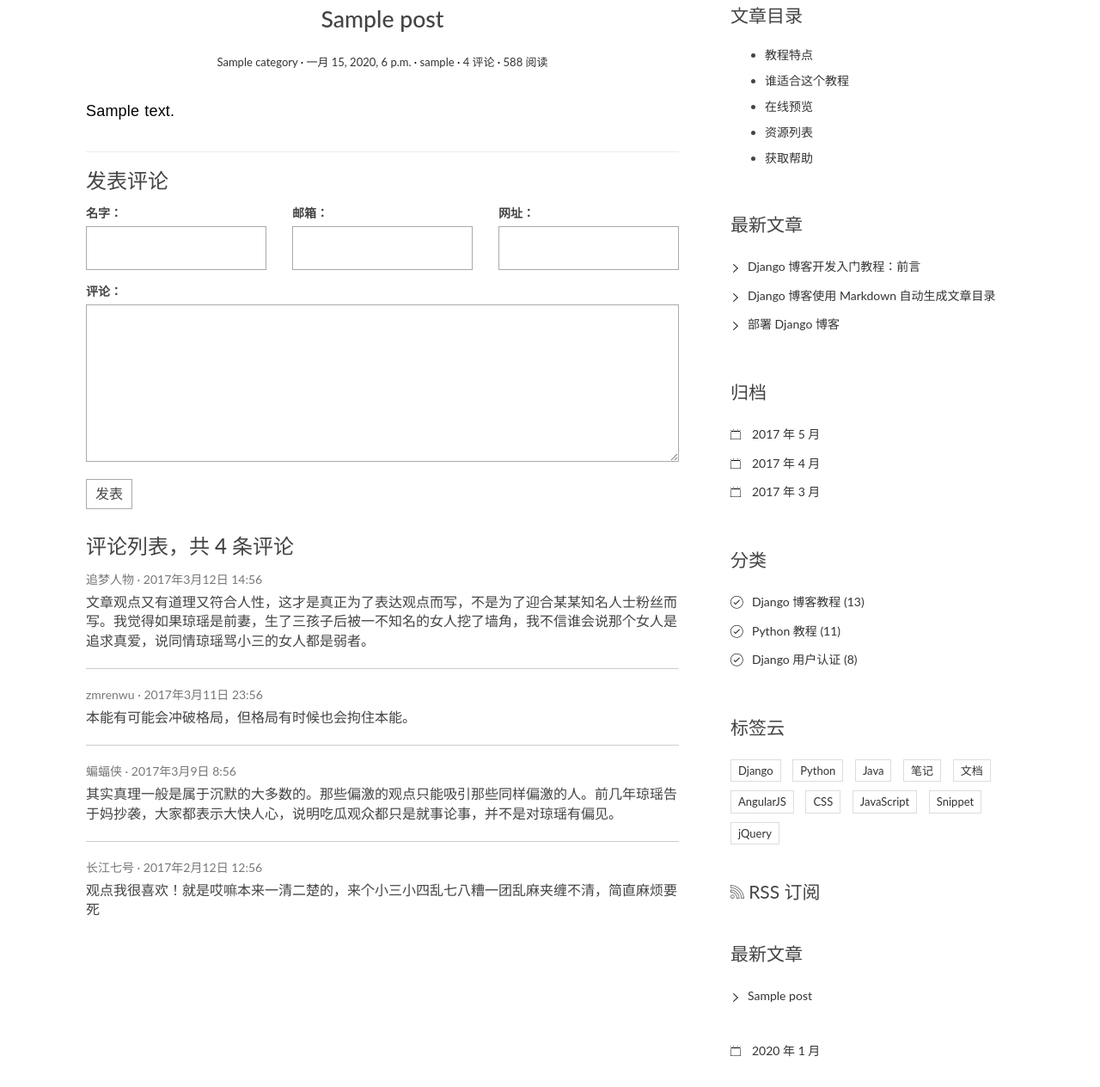
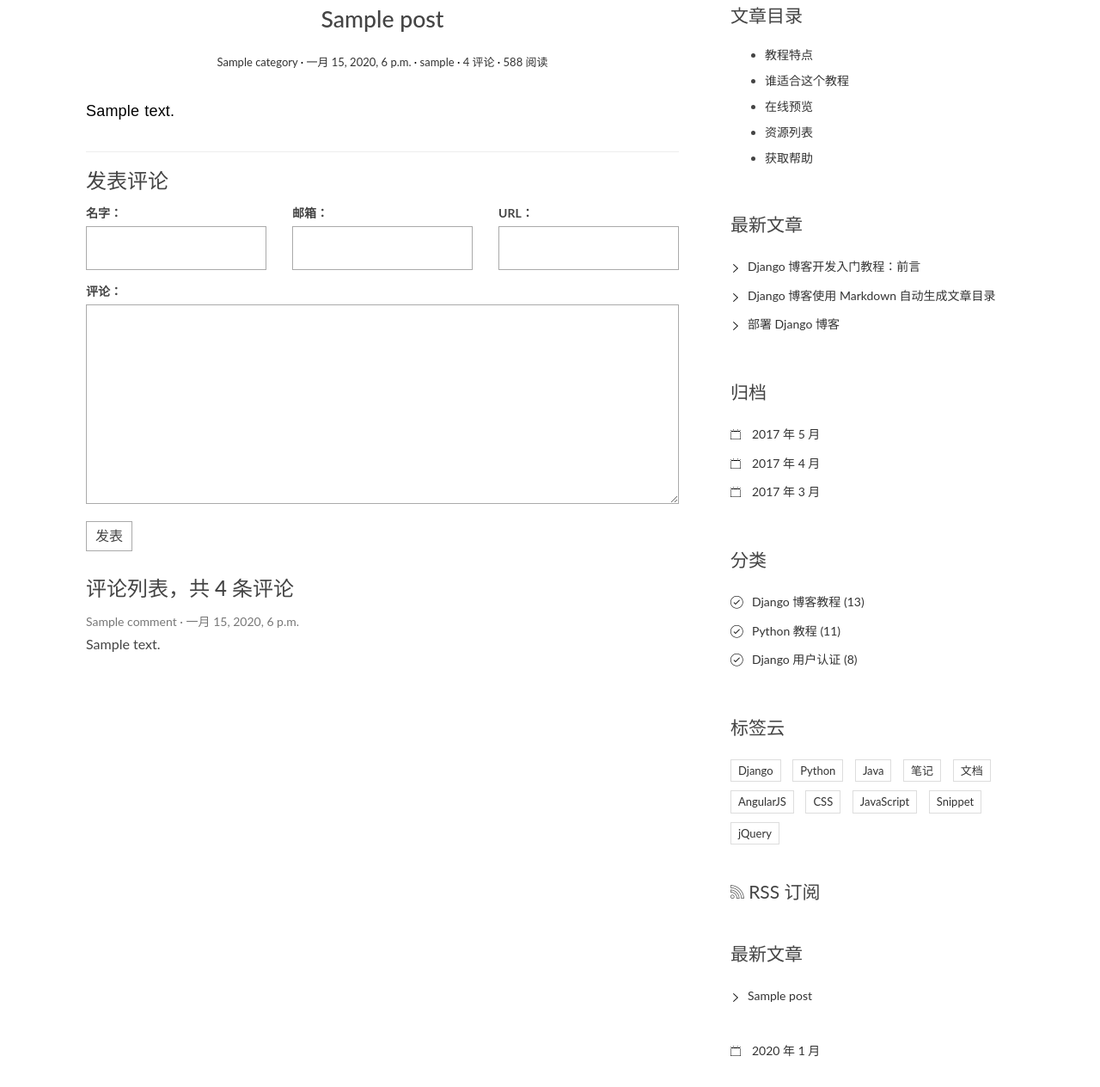
Before and after one commit to dfjk59/qa, a Django app: page /post/1 in a window 1280 px wide. Shown: the part 276-1540 px from the top of the page at 86% size. Run offline with Django 3.2, Linux system fonts and the light colour scheme; tables that the repository leaves empty hold one stand-in row (values such as "Sample post"); some libraries are stand-ins or nearby versions.

Commit message:
完善评论

```diff
--- /dev/null
+++ b/comments/forms.py
@@ -0,0 +1,8 @@
+from django import forms
+from .models import Comment
+
+
+class CommentForm(forms.ModelForm):
+    class Meta:
+        model = Comment
+        fields = ['name', 'email', 'url', 'text']
--- a/main/views.py
+++ b/main/views.py
@@ -1,6 +1,7 @@
 from django.shortcuts import render, get_object_or_404
 from .models import Post, Category
 import markdown
+from comments.forms import CommentForm
 # Create your views here.
 
 
@@ -17,7 +18,17 @@ def detail(request, pk):
                                       'markdown.extensions.codehilite',
                                       'markdown.extensions.toc',
                                   ])
-    return render(request, 'detail.html', context={'post': post})
+    # 记得在顶部导入 CommentForm
+    form = CommentForm()
+    # 获取这篇 post 下的全部评论
+    comment_list = post.comment_set.all()
+
+    # 将文章、表单、以及文章下的评论列表作为模板变量传给 detail.html 模板，以便渲染相应数据。
+    context = {'post': post,
+               'form': form,
+               'comment_list': comment_list
+               }
+    return render(request, 'detail.html', context=context)
 
 
 def archives(request, year, month):
--- a/qa/urls.py
+++ b/qa/urls.py
@@ -16,11 +16,13 @@ Including another URLconf
 from django.contrib import admin
 from django.urls import path
 from main import views
+from comments import views as c_views
 
 urlpatterns = [
     path('admin/', admin.site.urls),
     path('', views.index, name='index'),
     path('post/<int:pk>', views.detail, name='detail'),
-    path('archives/<int:year>/<int:month>',views.archives,name='archives'),
-    path('category/<int:pk>',views.category,name='category'),
+    path('archives/<int:year>/<int:month>', views.archives, name='archives'),
+    path('category/<int:pk>', views.category, name='category'),
+    path('comment/post/<int:post_pk>',c_views.post_comment,name='post_comment'),
 ]
--- a/templates/detail.html
+++ b/templates/detail.html
@@ -77,23 +77,24 @@
                 <section class="comment-area" id="comment-area">
                     <hr>
                     <h3>发表评论</h3>
-                    <form action="#" method="post" class="comment-form">
+                    <form action="{% url 'post_comment' post.pk %}" method="post" class="comment-form">
+                        {% csrf_token %}
                         <div class="row">
                             <div class="col-md-4">
-                                <label for="id_name">名字：</label>
-                                <input type="text" id="id_name" name="name" required>
+                                <label for="{{ form.name.id_for_label }}">名字：</label>
+                                {{ form.name }} {{ form.name.errors }}
                             </div>
                             <div class="col-md-4">
-                                <label for="id_email">邮箱：</label>
-                                <input type="email" id="id_email" name="email" required>
+                                <label for="{{ form.email.id_for_label }}">邮箱：</label>
+                                {{ form.email }} {{ form.email.errors }}
                             </div>
                             <div class="col-md-4">
-                                <label for="id_url">网址：</label>
-                                <input type="text" id="id_url" name="url">
+                                <label for="{{ form.url.id_for_label }}">URL：</label>
+                                {{ form.url }} {{ form.url.errors }}
                             </div>
                             <div class="col-md-12">
-                                <label for="id_comment">评论：</label>
-                                <textarea name="comment" id="id_comment" required></textarea>
+                                <label for="{{ form.text.id_for_label }}">评论：</label>
+                                {{ form.text }} {{ form.text.errors }}
                                 <button type="submit" class="comment-btn">发表</button>
                             </div>
                         </div>
@@ -103,34 +104,15 @@
                         <h3>评论列表，共
                             <span>4</span> 条评论</h3>
                             <ul class="comment-list list-unstyled">
+                                {% for comment in comment_list %}
                                 <li class="comment-item">
-                                <span class="nickname">追梦人物</span>
-                                <time class="submit-date" datetime="2012-11-09T23:15:57+00:00">2017年3月12日 14:56</time>
+                                    <span class="nickname">{{ comment.name }}</span>
+                                    <time class="submit-date">{{ comment.created_time }}</time>
                                     <div class="text">
-                                    文章观点又有道理又符合人性，这才是真正为了表达观点而写，不是为了迎合某某知名人士粉丝而写。我觉得如果琼瑶是前妻，生了三孩子后被一不知名的女人挖了墙角，我不信谁会说那个女人是追求真爱，说同情琼瑶骂小三的女人都是弱者。
+                                        {{ comment.text }}
                                     </div>
                                 </li>
-                            <li class="comment-item">
-                                <span class="nickname">zmrenwu</span>
-                                <time class="submit-date" datetime="2012-11-09T23:15:57+00:00">2017年3月11日 23:56</time>
-                                <div class="text">
-                                    本能有可能会冲破格局，但格局有时候也会拘住本能。
-                                </div>
-                            </li>
-                            <li class="comment-item">
-                                <span class="nickname">蝙蝠侠</span>
-                                <time class="submit-date" datetime="2012-11-09T23:15:57+00:00">2017年3月9日 8:56</time>
-                                <div class="text">
-                                    其实真理一般是属于沉默的大多数的。那些偏激的观点只能吸引那些同样偏激的人。前几年琼瑶告于妈抄袭，大家都表示大快人心，说明吃瓜观众都只是就事论事，并不是对琼瑶有偏见。
-                                </div>
-                            </li>
-                            <li class="comment-item">
-                                <span class="nickname">长江七号</span>
-                                <time class="submit-date" datetime="2012-11-09T23:15:57+00:00">2017年2月12日 12:56</time>
-                                <div class="text">
-                                    观点我很喜欢！就是哎嘛本来一清二楚的，来个小三小四乱七八糟一团乱麻夹缠不清，简直麻烦要死
-                                </div>
-                            </li>
+                                {% empty %} 暂无评论 {% endfor %}
                             </ul>
                     </div>
                 </section>
```
Also changed, not shown: comments/views.py (+24 -1 lines). Lines whose indentation alone changed are shown as unchanged.
